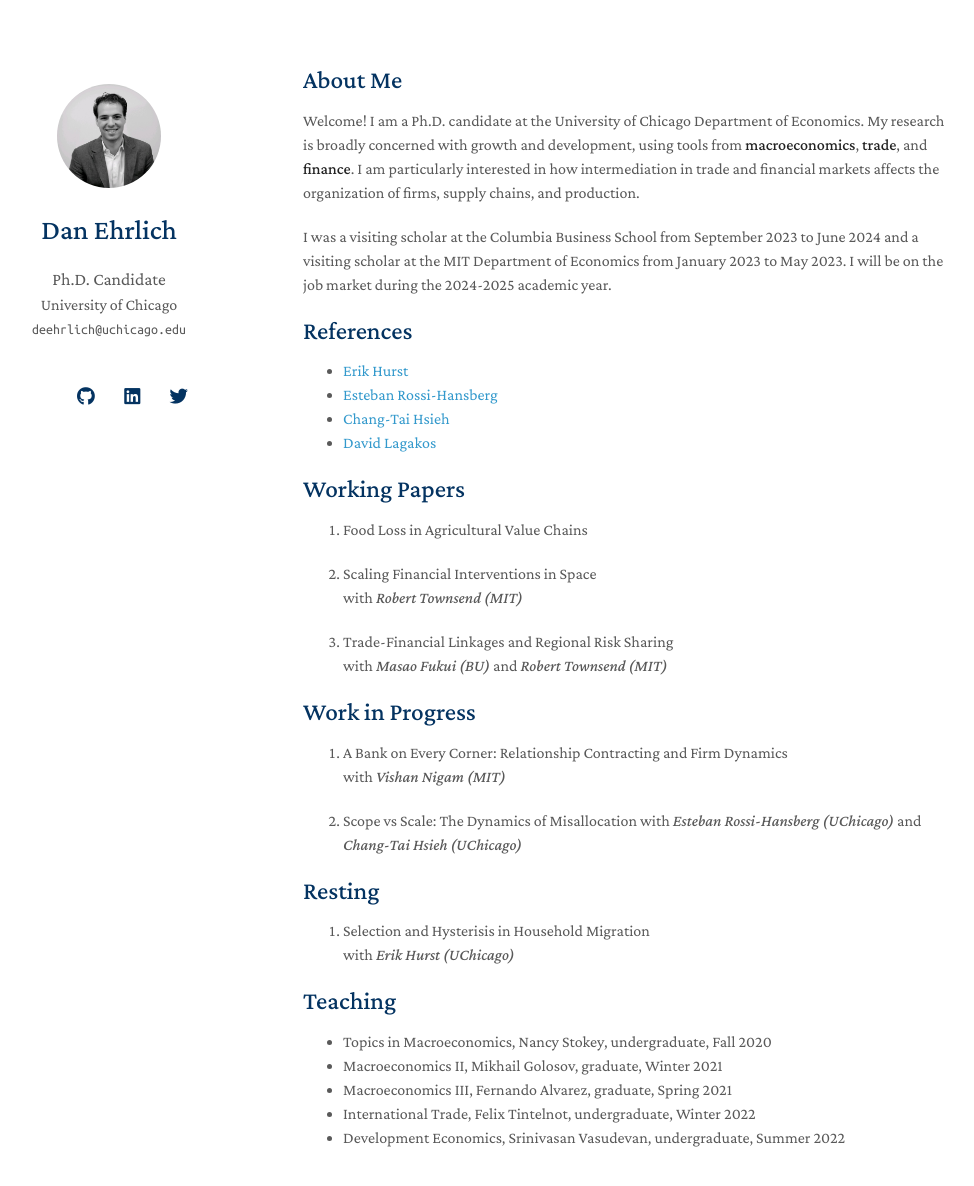
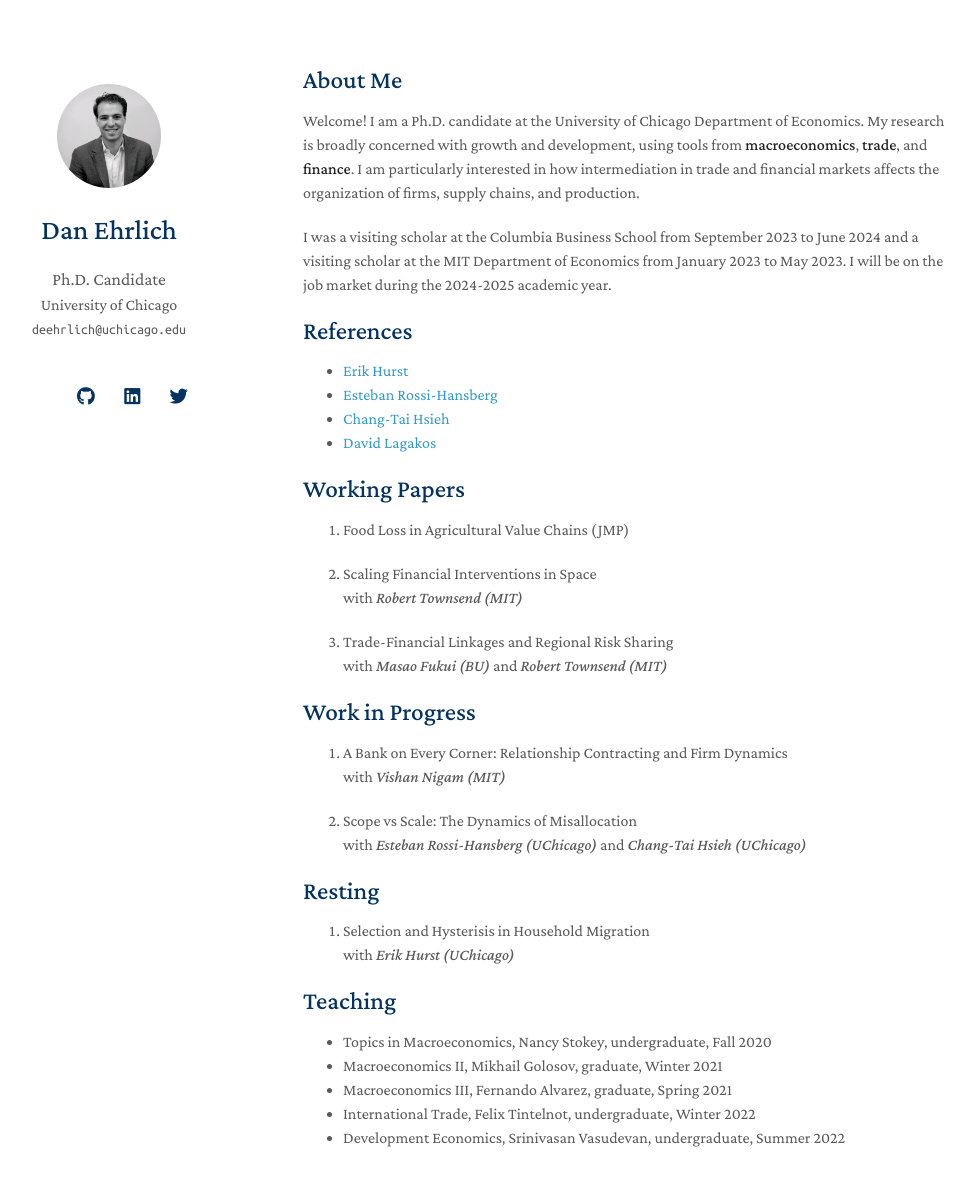
Before and after one commit to danielehrlich/danielehrlich.github.io, a Jekyll site: the page built from index.md, in a window 1280 px wide and 1244 px high. Shown: the top 1186 px of the window, without its empty margins (167-1141 px from the left). Built offline with Jekyll 4.4.1, drawn with Linux system fonts in a browser that asks for light colours; nearby versions of some CDN libraries; a style sheet for code colours, icons or effects is not loaded; our own code applies the rules of GitHub Pages for plain Markdown files.

Commit message:
Update index.md

```diff
--- a/index.md
+++ b/index.md
@@ -17,7 +17,7 @@ I was a visiting scholar at the Columbia Business School from September 2023 to
 - [David Lagakos](https://sites.google.com/site/davidlagakos)
 
 ## Working Papers
-1. Food Loss in Agricultural Value Chains
+1. Food Loss in Agricultural Value Chains (JMP)
 
 2. Scaling Financial Interventions in Space
 with *Robert Townsend (MIT)*
```
